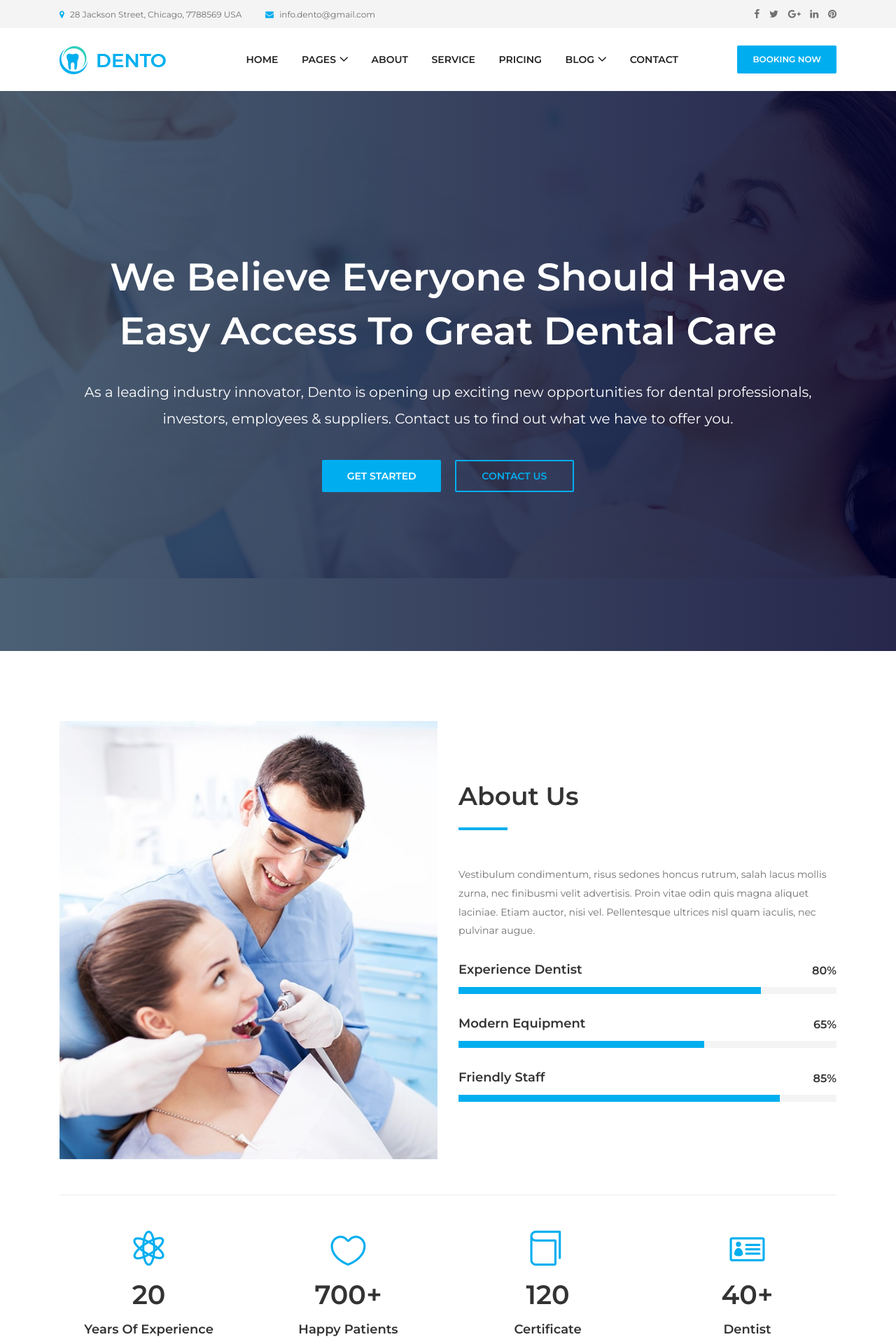
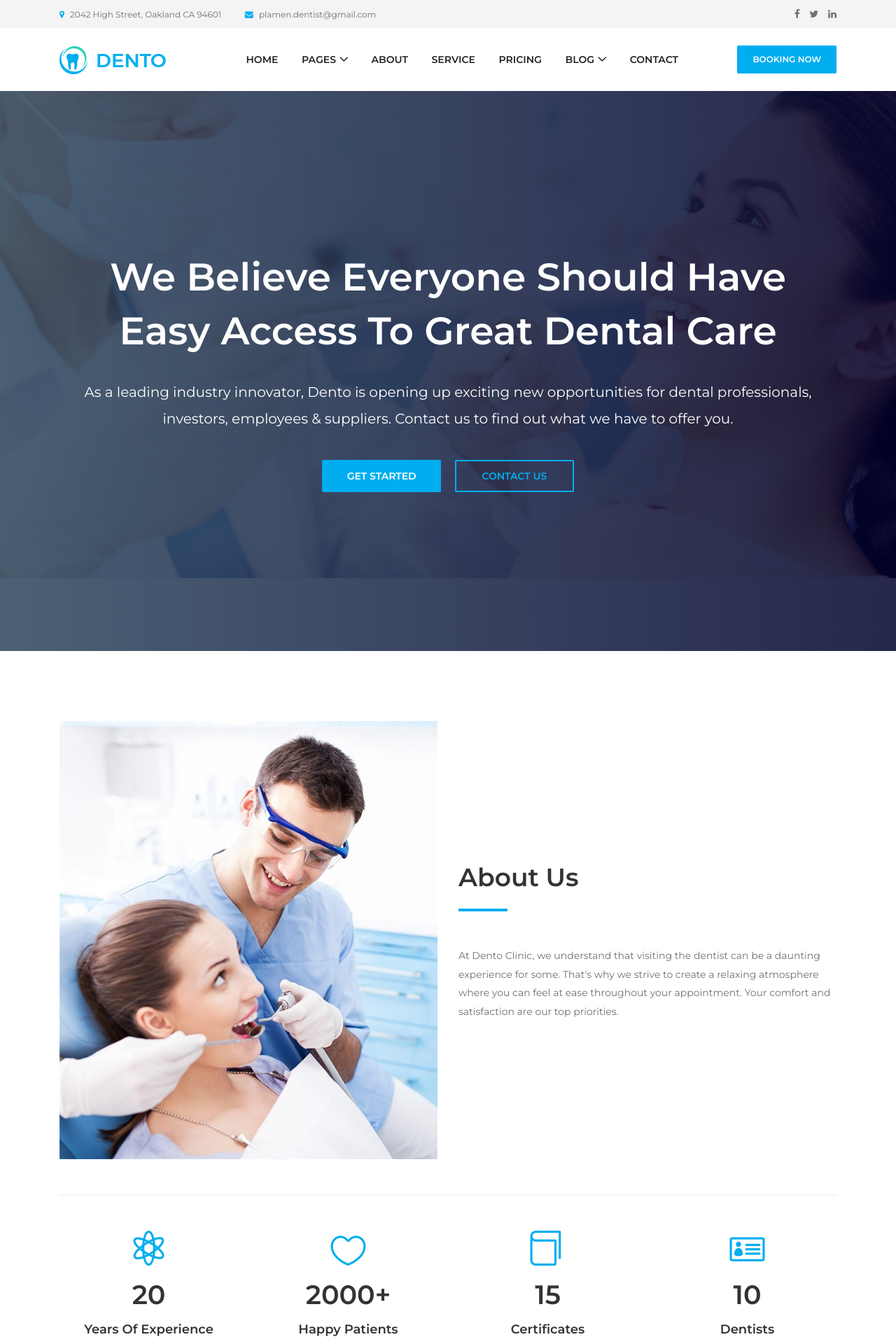
Before and after one commit to TankEngine-ish/Dental_Clinic_Website, a Django app: page / in a window 1280 px wide. Shown: the top 1920 px of the page at 70% size. Run offline with Django 5.2, Linux system fonts and the light colour scheme; some libraries are stand-ins or nearby versions; some web fonts are replaced.

Commit message:
fix typos in home.html

```diff
--- a/dental/website/templates/home.html
+++ b/dental/website/templates/home.html
@@ -11,7 +11,7 @@
   <meta name="viewport" content="width=device-width, initial-scale=1, shrink-to-fit=no">
 
   <!-- Title -->
-  <title>Dento - Dentist &amp; Medical HTML Template</title>
+  <title>Dr. Plamen Dimitrov</title>
 
   <!-- Favicon -->
   <link rel="icon" href="{% static 'website/img/core-img/favicon.ico' %}">
@@ -38,8 +38,8 @@
           <!-- Top Content -->
           <div class="col-6 col-md-9 col-lg-8">
             <div class="top-header-content">
-              <a href="#" data-toggle="tooltip" data-placement="bottom" title="28 Jackson Street, Chicago, 7788569 USA"><i class="fa fa-map-marker"></i> <span>28 Jackson Street, Chicago, 7788569 USA</span></a>
-              <a href="#" data-toggle="tooltip" data-placement="bottom" title="info.dento@gmail.com"><i class="fa fa-envelope"></i> <span>info.dento@gmail.com</span></a>
+              <a href="#" data-toggle="tooltip" data-placement="bottom" title="2042 High Street, Oakland CA 94601"><i class="fa fa-map-marker"></i> <span>2042 High Street, Oakland CA 94601</span></a>
+              <a href="#" data-toggle="tooltip" data-placement="bottom" title="info.dento@gmail.com"><i class="fa fa-envelope"></i> <span>plamen.dentist@gmail.com</span></a>
             </div>
           </div>
           <!-- Top Header Social Info -->
@@ -47,9 +47,7 @@
             <div class="top-header-social-info text-right">
               <a href="#" data-toggle="tooltip" data-placement="bottom" title="Facebook"><i class="fa fa-facebook"></i></a>
               <a href="#" data-toggle="tooltip" data-placement="bottom" title="Twitter"><i class="fa fa-twitter"></i></a>
-              <a href="#" data-toggle="tooltip" data-placement="bottom" title="Google Plus"><i class="fa fa-google-plus"></i></a>
               <a href="#" data-toggle="tooltip" data-placement="bottom" title="Linkedin"><i class="fa fa-linkedin"></i></a>
-              <a href="#" data-toggle="tooltip" data-placement="bottom" title="Pinterest"><i class="fa fa-pinterest"></i></a>
             </div>
           </div>
         </div>
@@ -65,7 +63,7 @@
           <nav class="classy-navbar justify-content-between" id="dentoNav">
 
             <!-- Logo -->
-            <a class="nav-brand" href="index.html"><img src="{% static 'website/img/core-img/logo.png' %}" alt=""></a>
+            <a class="nav-brand" href="{% url 'home' %}"><img src="{% static 'website/img/core-img/logo.png' %}" alt=""></a>
 
             <!-- Navbar Toggler -->
             <div class="classy-navbar-toggler">
@@ -83,10 +81,10 @@
               <!-- Nav Start -->
               <div class="classynav">
                 <ul id="nav">
-                  <li><a href="index.html">Home</a></li>
+                  <li><a href="{% url 'home' %}">Home</a></li>
                   <li><a href="#">Pages</a>
                     <ul class="dropdown">
-                      <li><a href="index.html">- Home</a></li>
+                      <li><a href="{% url 'home' %}">- Home</a></li>
                       <li><a href="about.html">- About Us</a></li>
                       <li><a href="service.html">- Service</a></li>
                       <li><a href="pricing.html">- Pricing</a></li>
@@ -199,39 +197,10 @@
               <h2>About Us</h2>
               <div class="line"></div>
             </div>
-            <p>Vestibulum condimentum, risus sedones honcus rutrum, salah lacus mollis zurna, nec finibusmi velit advertisis. Proin vitae odin quis magna aliquet laciniae. Etiam auctor, nisi vel. Pellentesque ultrices nisl quam iaculis, nec pulvinar
-              augue.</p>
+            <p>At Dento Clinic, we understand that visiting the dentist can be a daunting experience for some.
+              That's why we strive to create a relaxing atmosphere where you can feel at ease throughout your appointment. Your comfort and satisfaction are our top priorities.</p>
 
-            <!-- Single Skills Area -->
-            <div class="single-skills-area mt-30">
-              <h6>Experience Dentist</h6>
-              <div id="bar1" class="barfiller">
-                <span class="tip"></span>
-                <span class="fill" data-percentage="80"></span>
-              </div>
-            </div>
 
-            <!-- Single Skills Area -->
-            <div class="single-skills-area mt-30">
-              <h6>Modern Equipment</h6>
-              <div id="bar2" class="barfiller">
-                <span class="tip"></span>
-                <span class="fill" data-percentage="65"></span>
-              </div>
-            </div>
-
-            <!-- Single Skills Area -->
-            <div class="single-skills-area mt-30">
-              <h6>Friendly Staff</h6>
-              <div id="bar3" class="barfiller">
-                <span class="tip"></span>
-                <span class="fill" data-percentage="85"></span>
-              </div>
-            </div>
-          </div>
-        </div>
-      </div>
-    </div>
   </section>
   <!-- ****** About Us Area End ****** -->
 
@@ -256,7 +225,7 @@
         <div class="col-12 col-sm-6 col-lg-3">
           <div class="single-cta text-center mt-50 mb-100">
             <i class="icon_heart_alt"></i>
-            <h2><span class="counter">700</span>+</h2>
+            <h2><span class="counter">2000</span>+</h2>
             <h5>Happy Patients</h5>
           </div>
         </div>
@@ -265,8 +234,8 @@
         <div class="col-12 col-sm-6 col-lg-3">
           <div class="single-cta text-center mt-50 mb-100">
             <i class="icon_book_alt"></i>
-            <h2><span class="counter">120</span></h2>
-            <h5>Certificate</h5>
+            <h2><span class="counter">15</span></h2>
+            <h5>Certificates</h5>
           </div>
         </div>
 
@@ -274,8 +243,8 @@
         <div class="col-12 col-sm-6 col-lg-3">
           <div class="single-cta text-center mt-50 mb-100">
             <i class="icon_id"></i>
-            <h2><span class="counter">40</span>+</h2>
-            <h5>Dentist</h5>
+            <h2><span class="counter">10</span></h2>
+            <h5>Dentists</h5>
           </div>
         </div>
       </div>
@@ -333,7 +302,7 @@
               <div class="col-6 col-md-4">
                 <div class="single-service mb-70">
                   <img src="{% static 'website/img/core-img/s5.png' %}" alt="">
-                  <h6>Examination</h6>
+                  <h6>Routine Checkup</h6>
                 </div>
               </div>
 
@@ -458,7 +427,7 @@
         <!-- Section Heading -->
         <div class="col-12">
           <div class="section-heading text-center white">
-            <h2>Book An Apointment</h2>
+            <h2>Book An Appointment</h2>
             <div class="line"></div>
           </div>
         </div>
@@ -625,10 +594,10 @@
               </div>
               <!-- Content -->
               <div class="testimonial-content">
-                <h5>“I'd been avoiding the dentist for years due to bad experiences. A reminder SMS is sent the working day beforehand. I also had a call confirming appointment. I have been a patient ever since. My dentist is very reassuring and
+                <h5>“I'd been avoiding the dentist for years due to bad experiences. A reminder SMS is sent the working day beforehand. I also had a call confirming my appointment. I have been a patient ever since. My dentist is very reassuring and
                   very helpful. Excellent treatment and advice.”</h5>
                 <h6>Arron Ramsey</h6>
-                <p>Dental Patient</p>
+                <p>Just a Guy</p>
               </div>
             </div>
 
@@ -640,10 +609,10 @@
               </div>
               <!-- Content -->
               <div class="testimonial-content">
-                <h5>“I'd been avoiding the dentist for years due to bad experiences. A reminder SMS is sent the working day beforehand. I also had a call confirming appointment. I have been a patient ever since. My dentist is very reassuring and
+                <h5>“I'd been avoiding the dentist for years due to bad experiences. A reminder SMS is sent the working day beforehand. I also had a call confirming my appointment. I have been a patient ever since. My dentist is very reassuring and
                   very helpful. Excellent treatment and advice.”</h5>
                 <h6>Arron Ramsey</h6>
-                <p>Dental Patient</p>
+                <p>The Same Guy</p>
               </div>
             </div>
 
@@ -655,10 +624,10 @@
               </div>
               <!-- Content -->
               <div class="testimonial-content">
-                <h5>“I'd been avoiding the dentist for years due to bad experiences. A reminder SMS is sent the working day beforehand. I also had a call confirming appointment. I have been a patient ever since. My dentist is very reassuring and
+                <h5>“I'd been avoiding the dentist for years due to bad experiences. A reminder SMS is sent the working day beforehand. I also had a call confirming my appointment. I have been a patient ever since. My dentist is very reassuring and
                   very helpful. Excellent treatment and advice.”</h5>
                 <h6>Arron Ramsey</h6>
-                <p>Dental Patient</p>
+                <p>Again. The Same Guy.</p>
               </div>
             </div>
           </div>
@@ -675,7 +644,7 @@
         <!-- Section Heading -->
         <div class="col-12">
           <div class="section-heading text-center">
-            <h2>The Latest News</h2>
+            <h2>Latest Blog Posts</h2>
             <div class="line"></div>
           </div>
         </div>
@@ -691,10 +660,10 @@
             <!-- Blog Content -->
             <div class="blog-content">
               <a href="./blog-details.html" class="post-title">How your mouth bacteria can harm your lungs</a>
-              <p>Donec tempor, lorem et euismod eleifend, est lectus laoreet ante, sed accusan justo diam ...</p>
+              <p>As we prioritize our oral health, we often focus on preventing cavities, gum disease, and maintaining fresh breath... </p>
               <div class="post-meta">
-                <a href="#"><i class="icon_clock_alt"></i> 28 Sep 2018</a>
-                <a href="#"><i class="icon_chat_alt"></i> 3 Comments</a>
+                <a href="#"><i class="icon_clock_alt"></i> 28 Sep 2022</a>
+                <a href="#"><i class="icon_chat_alt"></i> 0 Comments</a>
               </div>
             </div>
           </div>
@@ -709,10 +678,10 @@
             <!-- Blog Content -->
             <div class="blog-content">
               <a href="./blog-details.html" class="post-title">What is the best kind of toothpaste to use?</a>
-              <p>Donec tempor, lorem et euismod eleifend, est lectus laoreet ante, sed accusan justo diam ...</p>
+              <p>In the bustling dental care aisle of your local supermarket, the array of toothpaste options can be overwhelming. From whitening and...</p>
               <div class="post-meta">
-                <a href="#"><i class="icon_clock_alt"></i> 28 Sep 2018</a>
-                <a href="#"><i class="icon_chat_alt"></i> 3 Comments</a>
+                <a href="#"><i class="icon_clock_alt"></i> 10 Sep 2013</a>
+                <a href="#"><i class="icon_chat_alt"></i> 1 Comments</a>
               </div>
             </div>
           </div>
@@ -727,10 +696,10 @@
             <!-- Blog Content -->
             <div class="blog-content">
               <a href="./blog-details.html" class="post-title">Why you should avoid sipping your drinks</a>
-              <p>Donec tempor, lorem et euismod eleifend, est lectus laoreet ante, sed accusan justo diam ...</p>
+              <p>Sipping on a beverage throughout the day might seem harmless, even refreshing, but did you know it could be detrimental to your oral health and...</p>
               <div class="post-meta">
-                <a href="#"><i class="icon_clock_alt"></i> 28 Sep 2018</a>
-                <a href="#"><i class="icon_chat_alt"></i> 3 Comments</a>
+                <a href="#"><i class="icon_clock_alt"></i> 15 Jan 2014</a>
+                <a href="#"><i class="icon_chat_alt"></i> 0 Comments</a>
               </div>
             </div>
           </div>
@@ -748,11 +717,11 @@
         <div class="col-12 col-sm-6 col-lg-4">
           <div class="single-footer-widget">
             <a href="./index.html" class="d-block mb-4"><img src="{% static 'website/img/core-img/logo.png' %}" alt=""></a>
-            <p>Etiam sutor risus, dapibus act elefend katen, lacinia sitamet denim. Mauris sagittis kansa interdum dignissim.</p>
+            <p>Schedule your appointment today and let us brighten your smile!</p>
             <div class="footer-contact">
-              <p><i class="icon_pin"></i> 28 Jackson Street, Chicago, 7788569 USA</p>
+              <p><i class="icon_pin"></i> 2042 High Street, Oakland CA 94601</p>
               <p><i class="icon_phone"></i> +84. 2252. 2250. 122</p>
-              <p><i class="icon_mail"></i> info.dento@gmail.com</p>
+              <p><i class="icon_mail"></i> plamen.dentist@gmail.com</p>
             </div>
           </div>
         </div>
@@ -832,7 +801,7 @@
         <div class="col-12">
           <div class="copywrite-content">
             <p><!-- Link back to Colorlib can't be removed. Template is licensed under CC BY 3.0. -->
-Copyright &copy;<script>document.write(new Date().getFullYear());</script> All rights reserved | This template is made with <i class="fa fa-heart-o" aria-hidden="true"></i> by <a href="https://colorlib.com" target="_blank">Colorlib</a>
+Copyright &copy;<script>document.write(new Date().getFullYear());</script> All rights reserved | This template is made with <i class="fa fa-heart-o" aria-hidden="true"></i> by <a href="https://colorlib.com" target="_blank">My Big Mistakes</a>
 <!-- Link back to Colorlib can't be removed. Template is licensed under CC BY 3.0. --></p>
           </div>
         </div>
```
